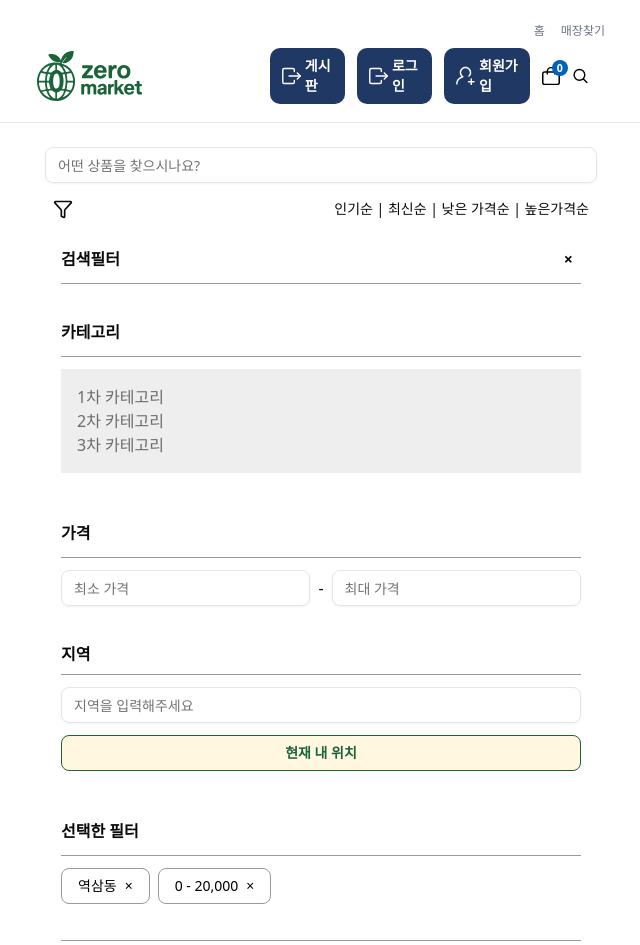
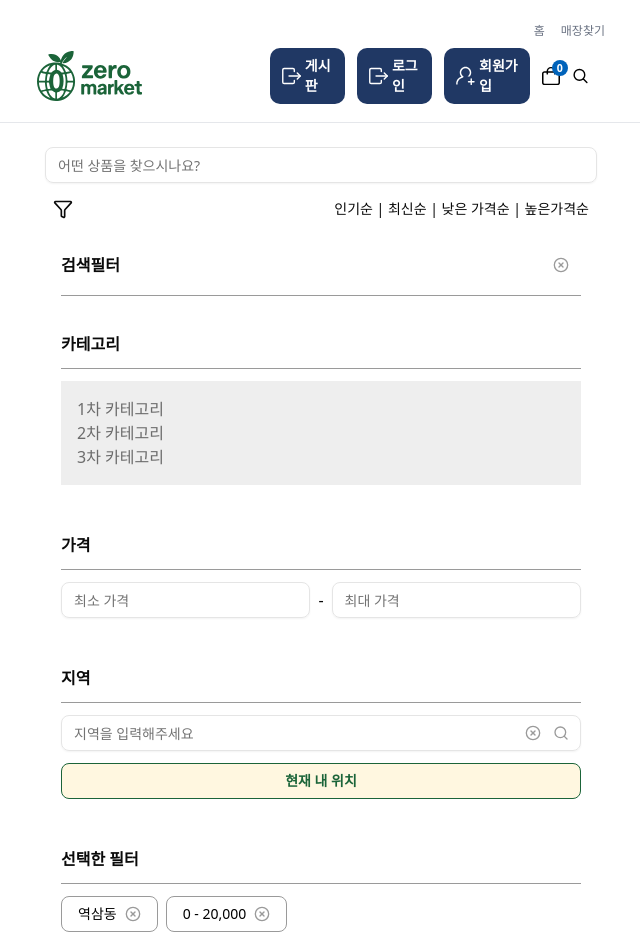
Before and after one commit to zeromarket-react-buds/zeromarket-client, a React (Vite) app: page /search in a window 1280 px wide. Shown: the top 945 px of the page, without its empty margins (319-959 px from the left). Built offline with nearby package versions, Linux system fonts and the light colour scheme.

Commit message:
[PL-01-01] icon 반영

```diff
--- a/src/components/FilterSidebar.jsx
+++ b/src/components/FilterSidebar.jsx
@@ -1,13 +1,17 @@
 import { Button } from "@/components/ui/button";
 import { Input } from "@/components/ui/input";
+import { XCircle } from "lucide-react";
+import { Search } from "lucide-react";
 
 const FilterSideBar = () => {
   return (
     <div className="flex p-2">
       <div className="flex flex-col gap-3 p-2 w-full">
-        <div className="flex gap-3 border-b border-brand-mediumgray py-3">
+        <div className="flex gap-3 items-center border-b border-brand-mediumgray py-3">
           <div className="w-full text-base font-semibold">검색필터</div>
-          <div className="text-base font-semibold pr-2">×</div>
+          <Button className="text-base font-semibold bg-white text-brand-mediumgray pr-2">
+            <XCircle />
+          </Button>
         </div>
         <div className="flex flex-col gap-3 my-3">
           <div className="text-base font-semibold border-b border-brand-mediumgray py-3">
@@ -30,8 +34,14 @@
           </div>
         </div>
         <div className="flex flex-col text-base font-semibold gap-3 my-3">
-          <div className="border-b border-brand-mediumgray pb-2">지역</div>
-          <Input className="font-normal" placeholder="지역을 입력해주세요" />
+          <div className="border-b border-brand-mediumgray py-3">지역</div>
+          <div className="relative w-full">
+            <Search className="absolute right-3 top-1/2 -translate-y-1/2 h-4 w-4 text-brand-mediumgray" />
+            <Button className="absolute right-9 top-1/2 -translate-y-1/2 h-4 w-4 bg-white text-brand-mediumgray">
+              <XCircle />
+            </Button>
+            <Input className="font-normal" placeholder="지역을 입력해주세요" />
+          </div>
           <Button className="font-semibold  bg-brand-ivory text-brand-green border border-brand-green">
             현재 내 위치
           </Button>
@@ -43,13 +53,18 @@
           <div className="flex flex-row gap-2 py-3">
             <Button className="bg-white text-black border border-brand-mediumgray">
               <span>역삼동</span>
-              <span>×</span>
+              <span className="text-brand-mediumgray">
+                <XCircle />
+              </span>
             </Button>
             <Button className="bg-white text-black border border-brand-mediumgray">
               <span>0 - 20,000</span>
-              <span>×</span>
+              <span className="text-brand-mediumgray">
+                <XCircle />
+              </span>
             </Button>
           </div>
+          <div className="text-sm text-brand-darkgray underline">초기화</div>
         </div>
         <div className="flex flex-row gap-3 w-full border-t border-brand-mediumgray py-4">
           <Button className="flex-1 font-semibold bg-brand-ivory text-brand-green border border-brand-green">
--- a/src/components/ProductList.jsx
+++ b/src/components/ProductList.jsx
@@ -2,11 +2,13 @@
 import { Input } from "@/components/ui/input";
 import { Button } from "@/components/ui/button";
 import ProductFilter from "@/components/ProductFilter";
+import { Search } from "lucide-react";
 
 const ProductList = () => {
   return (
     <div className="flex flex-col p-2 gap-4 max-w-full">
-      <div>
+      <div className="relative w-full">
+        <Search className="absolute right-3 top-1/2 -translate-y-1/2 h-4 w-4 text-brand-mediumgray" />
         <Input placeholder="어떤 상품을 찾으시나요?" />
       </div>
       <ProductFilter />
```
